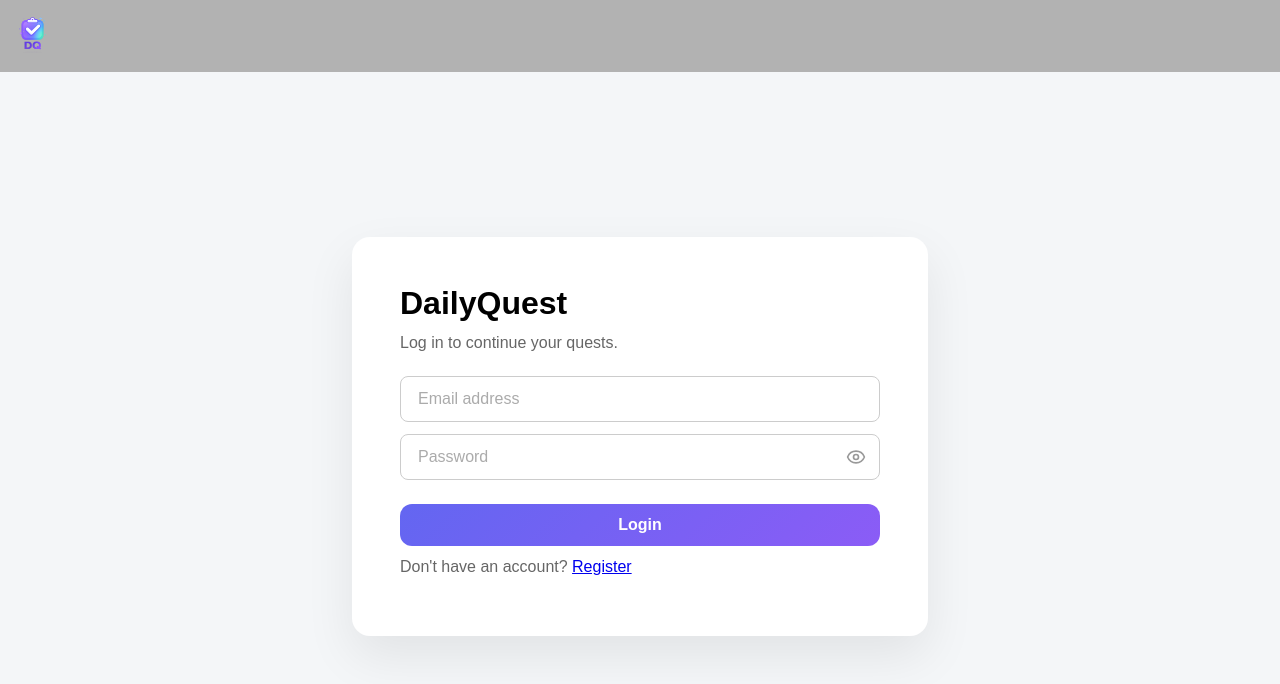
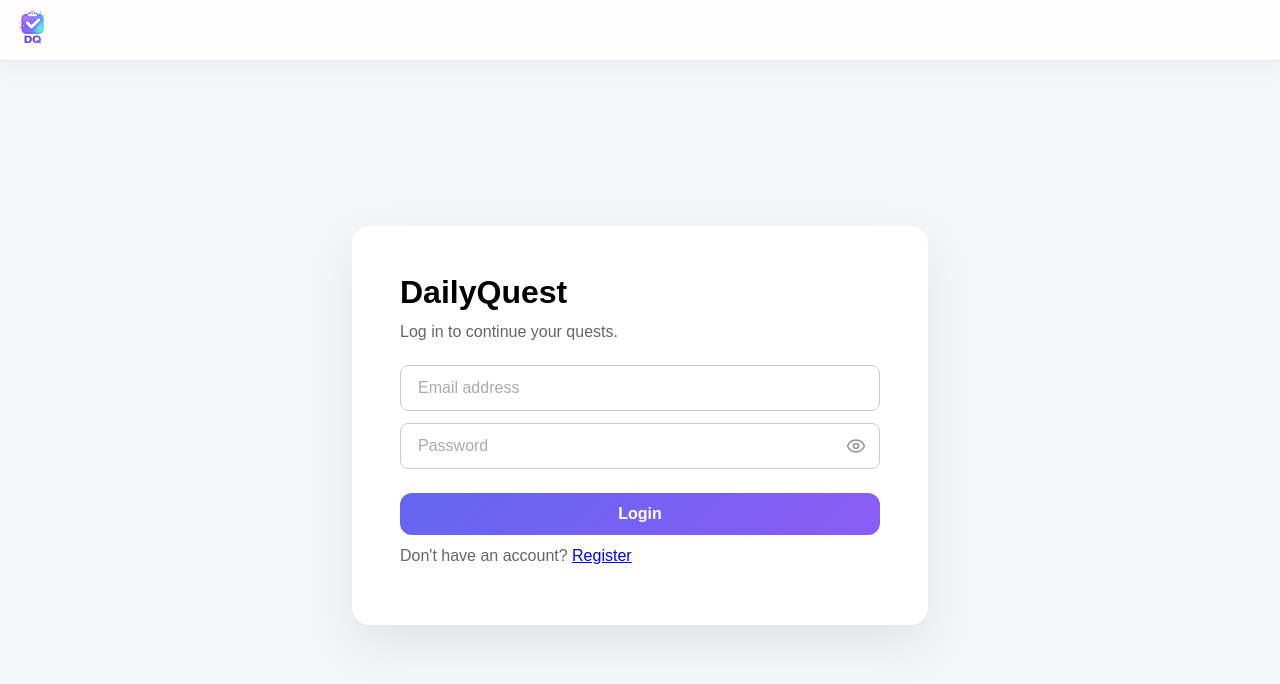
Before and after one commit to YuhangZhangz/dailyquest-frontend, a React (Vite) app: page / in a window 1280 px wide. Shown: the top 684 px of the page. Built offline with nearby package versions, Linux system fonts and the light colour scheme.

Commit message:
Improve task page interactions

```diff
--- a/src/pages/Task.tsx
+++ b/src/pages/Task.tsx
@@ -146,7 +146,7 @@ function Tasks() {
               <button
                 className="add-task-btn"
                 type="button"
-                onClick={() => setShowAddForm(true)}
+                onClick={() => setShowAddForm((prev) => !prev)}
               >
                 + Add Quest
               </button>
--- a/src/styles/Auth.css
+++ b/src/styles/Auth.css
@@ -1,10 +1,15 @@
 .auth-top-bar {
-  height: 72px;
+  height: 60px;
   display: flex;
   align-items: center;
+  justify-content: space-between;
+
   padding: 0 40px;
-  background: #b2b2b2;
-  border-bottom: none;
+  background: rgba(255, 255, 255, 0.9);
+  backdrop-filter: blur(12px);
+
+  border-bottom: 1px solid #e5e7eb;
+  box-shadow: 0 8px 24px rgba(15, 23, 42, 0.04);
 }
 
 .auth-logo {
```
